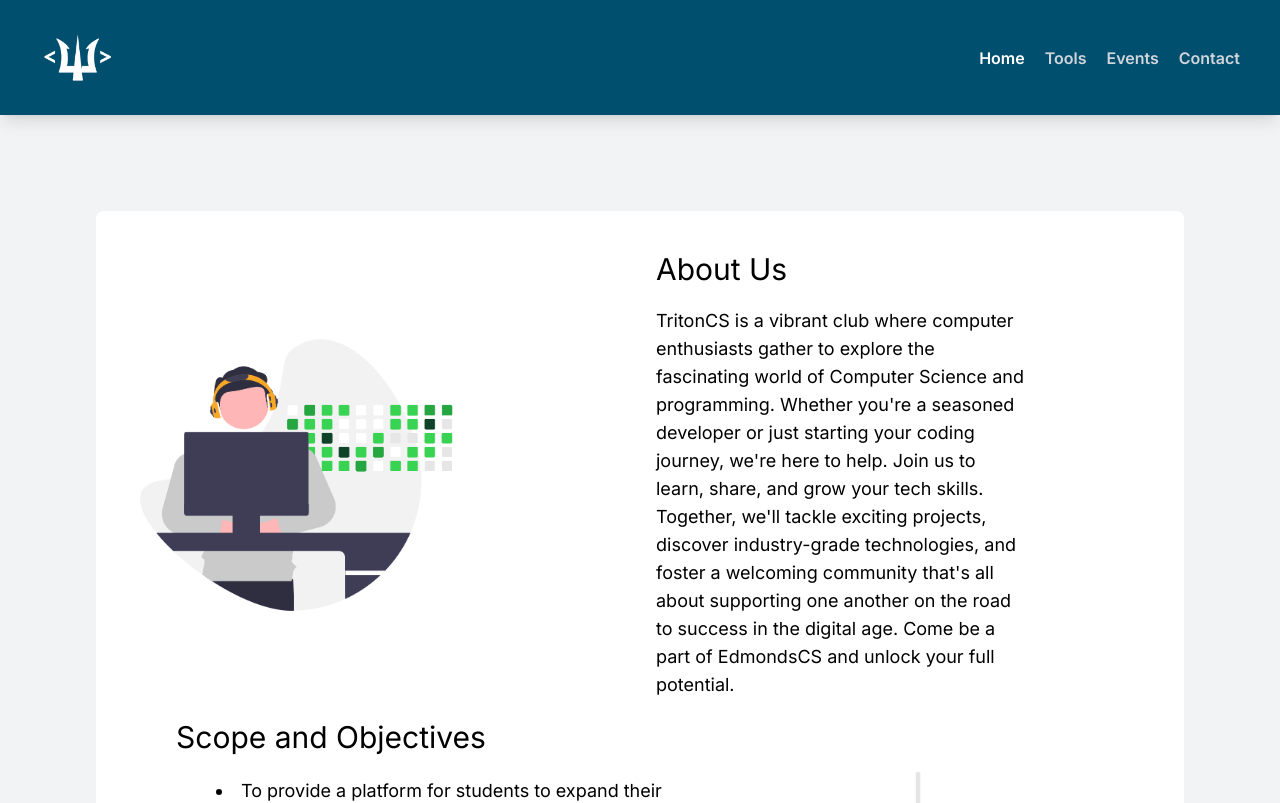
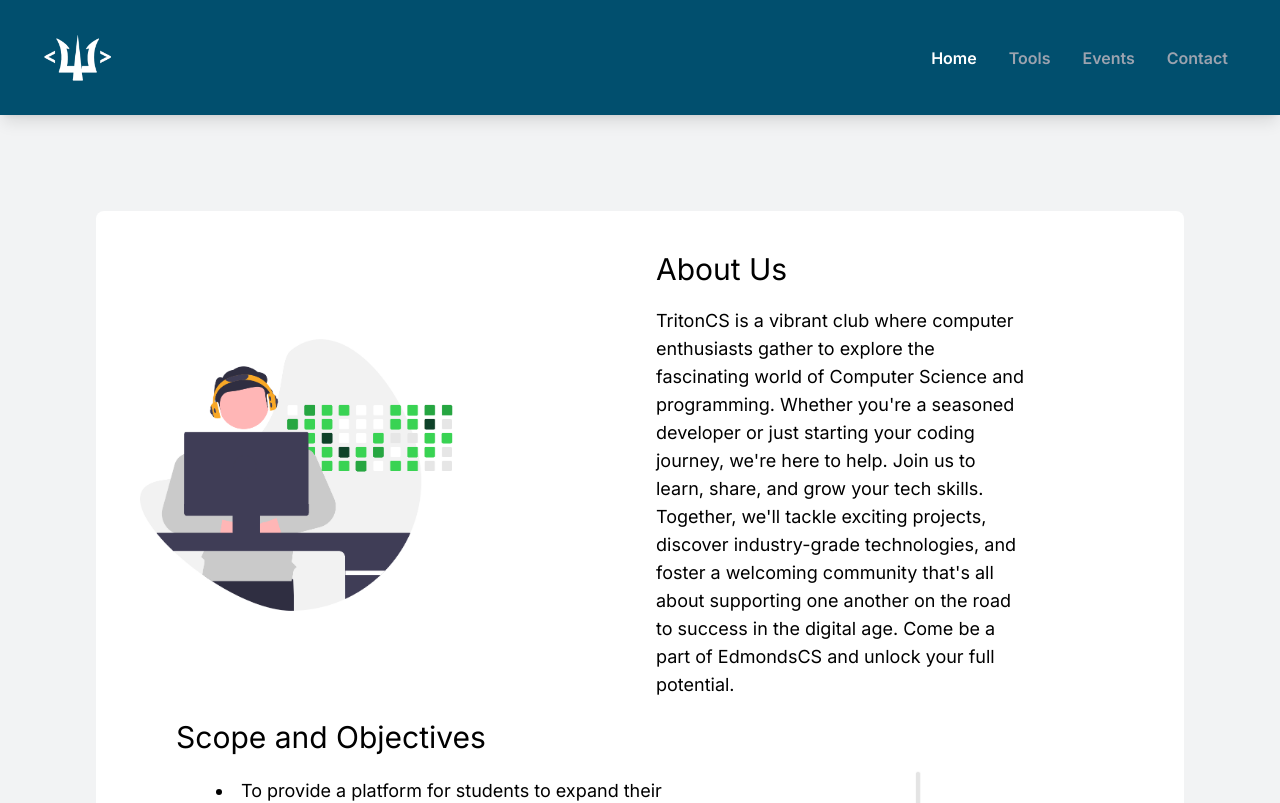
Before and after one commit to CS-FOR-CHANGE/Portfolio, a Next.js app: page / in a window 1280 px wide. Shown: the top 803 px of the page. Built offline with nearby package versions, Linux system fonts and the light colour scheme.

Commit message:
Formatting and code cleanup

```diff
--- a/src/app/components/navbar.tsx
+++ b/src/app/components/navbar.tsx
@@ -8,7 +8,7 @@ export default function Navbar() {
     const pathname = usePathname();
 
     return (
-        <nav className="sticky top-0 text-white bg-triton  flex items-center px-10 py-5 shadow-lg z-10">
+        <nav className="sticky top-0 text-white bg-triton flex items-center px-10 py-5 shadow-lg z-10">
             <Image
                 src={"/icon-dark-1.png"}
                 width={75}
@@ -16,7 +16,7 @@ export default function Navbar() {
                 alt="Triton Logo"
             />
 
-            <div className="flex text-md font-semibold ml-auto gap-5 justify-between">
+            <div className="flex text-md font-semibold ml-auto gap-2">
                 {[
                     ["Home", "/"],
                     ["Tools", "/tools"],
@@ -33,9 +33,13 @@ export default function Navbar() {
 }
 
 function NavLink({ name, href, current }: NavLinkProps) {
-    const styles = current === href ? "text-white" : "text-gray-300";
+    const activeClass = current === href ? "text-white" : "text-gray-400";
     return (
-        <Link href={href} className={styles}>
+        <Link
+            key={name}
+            href={href}
+            className={`${activeClass} hover:bg-[#013f58] rounded-xl px-3 py-2`}
+        >
             {name}
         </Link>
     );
```
